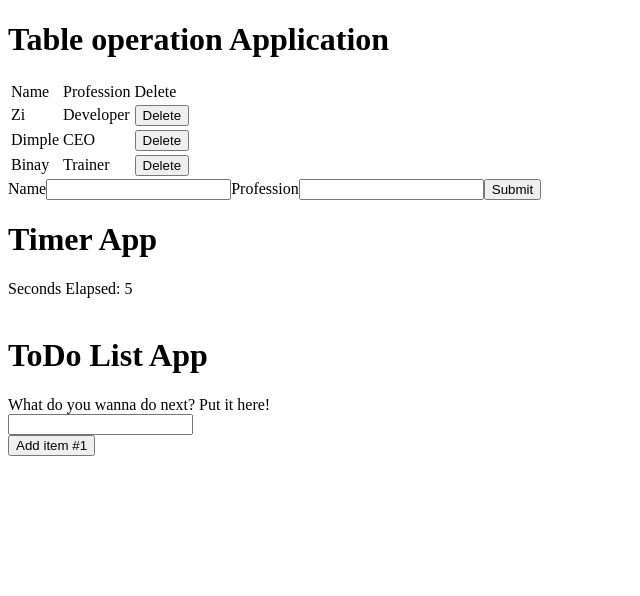
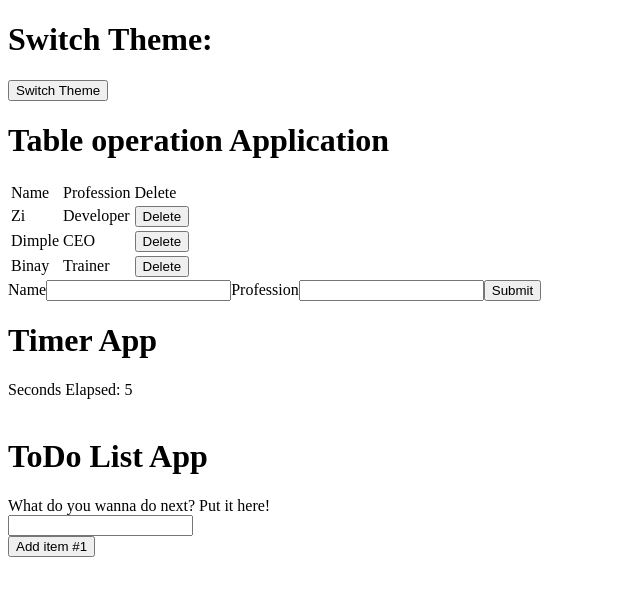
Before and after one commit to JC-Teaching-PurpleBeard-2021/REACT-BinayClassMaterial, a React (Create React App) app: page / in a window 1280 px wide. Shown: the top 596 px of the page, without its empty margins (0-640 px from the left). Built offline with nearby package versions, Linux system fonts and the light colour scheme.

Commit message:
Addinf theme button to this demo app

```diff
--- /dev/null
+++ b/src/App.css
@@ -0,0 +1,9 @@
+.blacktheme{
+    background-color: black;
+    color: white;
+}
+
+.whitetheme{
+    background-color: white;
+    color: black;
+}
--- a/src/App.js
+++ b/src/App.js
@@ -3,6 +3,8 @@ import AddEmployeeForm from "./AddEmployeeForm";
 import Table from "./Table";
 import Timer from "./timerapp/Timer";
 import TodoApp from "./todolist_app/TodoApp";
+import './App.css'
+import Theme from "./themeapp/Theme";
 
 class App extends Component {
   tableData = [
@@ -37,6 +39,8 @@ class App extends Component {
   render() {
     return (
       <div>
+        <h1>Switch Theme:</h1>
+        <Theme/>
         <h1>Table operation Application</h1>
         <Table
           td={this.state.tableData}
--- /dev/null
+++ b/src/themeapp/Theme.js
@@ -0,0 +1,29 @@
+import { useEffect, useState } from "react";
+
+export default function Theme() {
+  const [theme, settheme] = useState("white");
+  useEffect(() => {
+    if (theme === "black") {
+      document.getElementsByTagName("BODY")[0].classList.remove("whitetheme")
+      document.getElementsByTagName("BODY")[0].classList.add("blacktheme");
+    }
+    else{
+        document.getElementsByTagName("BODY")[0].classList.remove('blacktheme')
+        document.getElementsByTagName("BODY")[0].classList.add('whitetheme')
+    }
+  });
+  return (
+    <div>
+      <button
+        onClick={() => {
+          if (theme==='white')
+          settheme("black");
+          else
+          settheme("white")
+        }}
+      >
+        Switch Theme
+      </button>
+    </div>
+  );
+}
```
Also changed, not shown: src/index.css (deleted).
